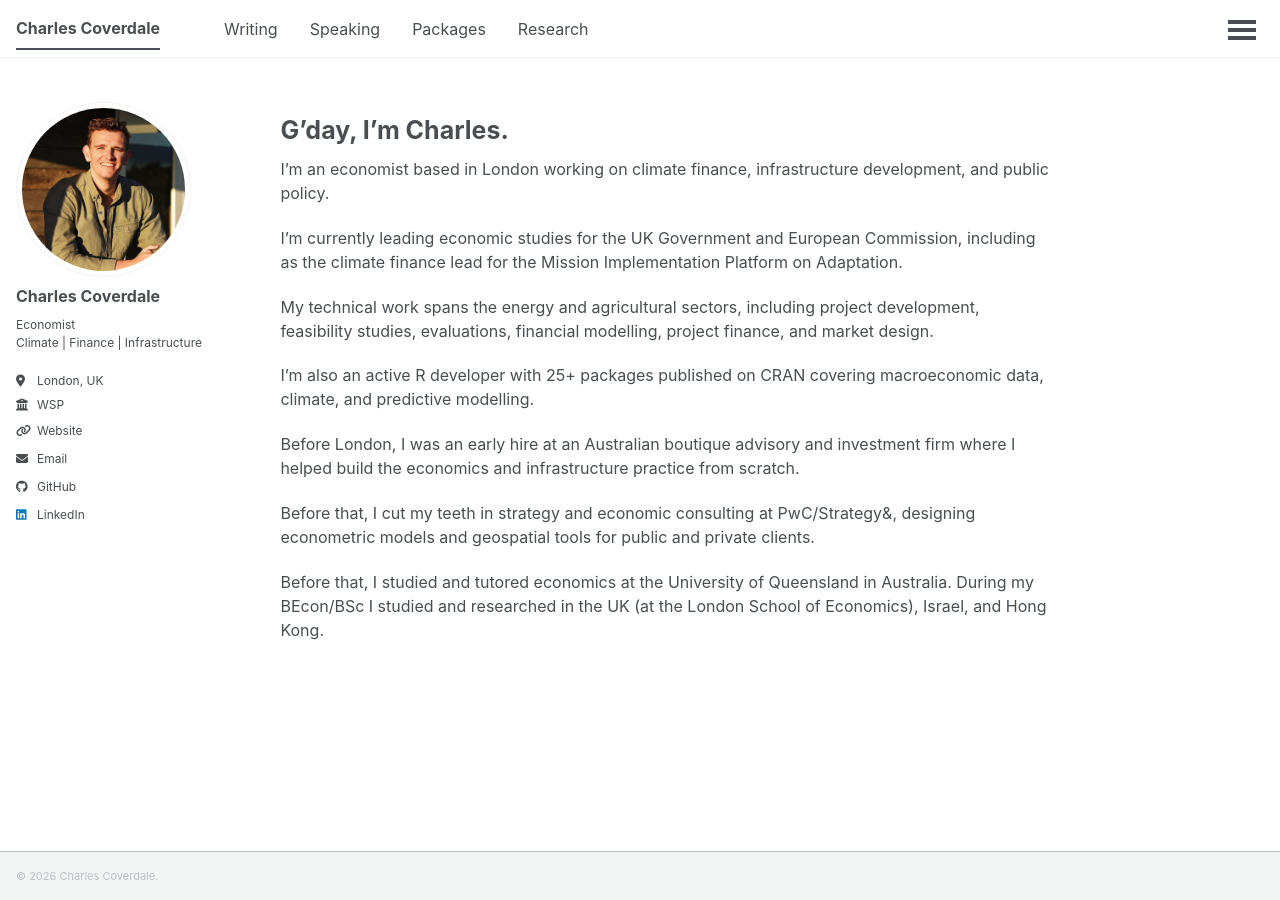
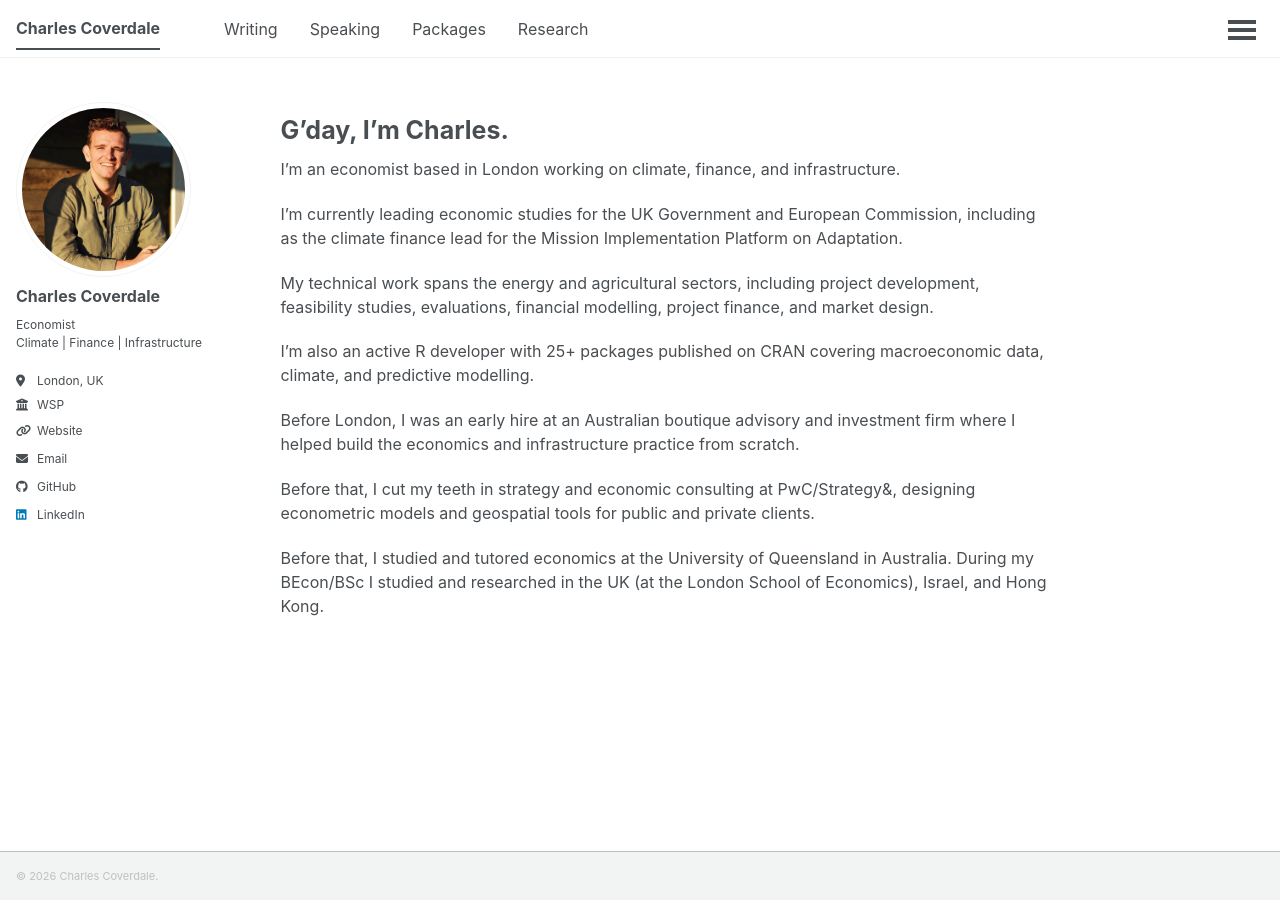
Before and after one commit to charlescoverdale/charlescoverdale.github.io, a Jekyll site: the page built from _pages/about.md, in a window 1280 px wide. Built offline with Jekyll 4.4.1, drawn with Linux system fonts in a browser that asks for light colours; a script that is not in the unit is left out.

Commit message:
Tighten the homepage intro line to climate, finance, and infrastructure
Matches the sidebar bio ("Climate | Finance | Infrastructure") in
_config.yml.

```diff
--- a/_pages/about.md
+++ b/_pages/about.md
@@ -9,7 +9,7 @@ redirect_from:
 
 # G'day, I'm Charles.
 
-I'm an economist based in London working on climate finance, infrastructure development, and public policy.
+I'm an economist based in London working on climate, finance, and infrastructure.
 
 I'm currently leading economic studies for the UK Government and European Commission, including as the climate finance lead for the Mission Implementation Platform on Adaptation.
 
```
